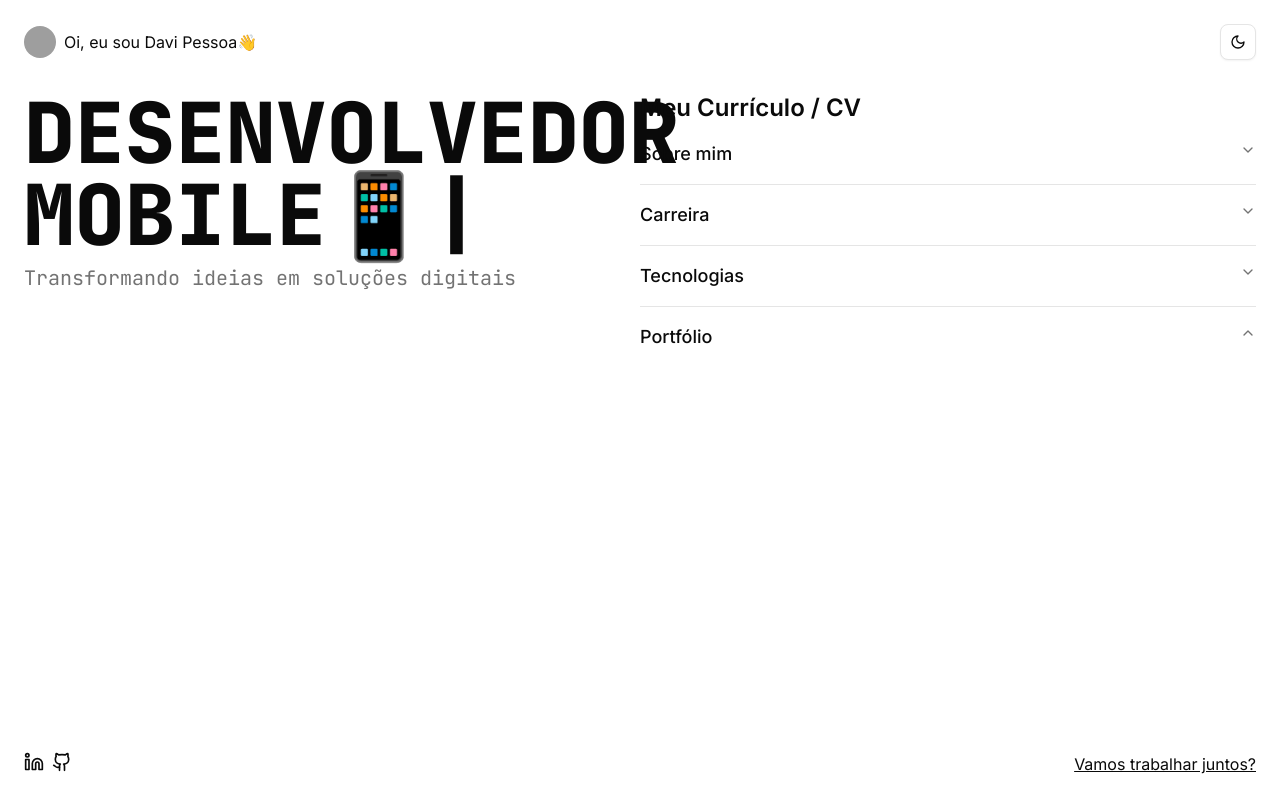
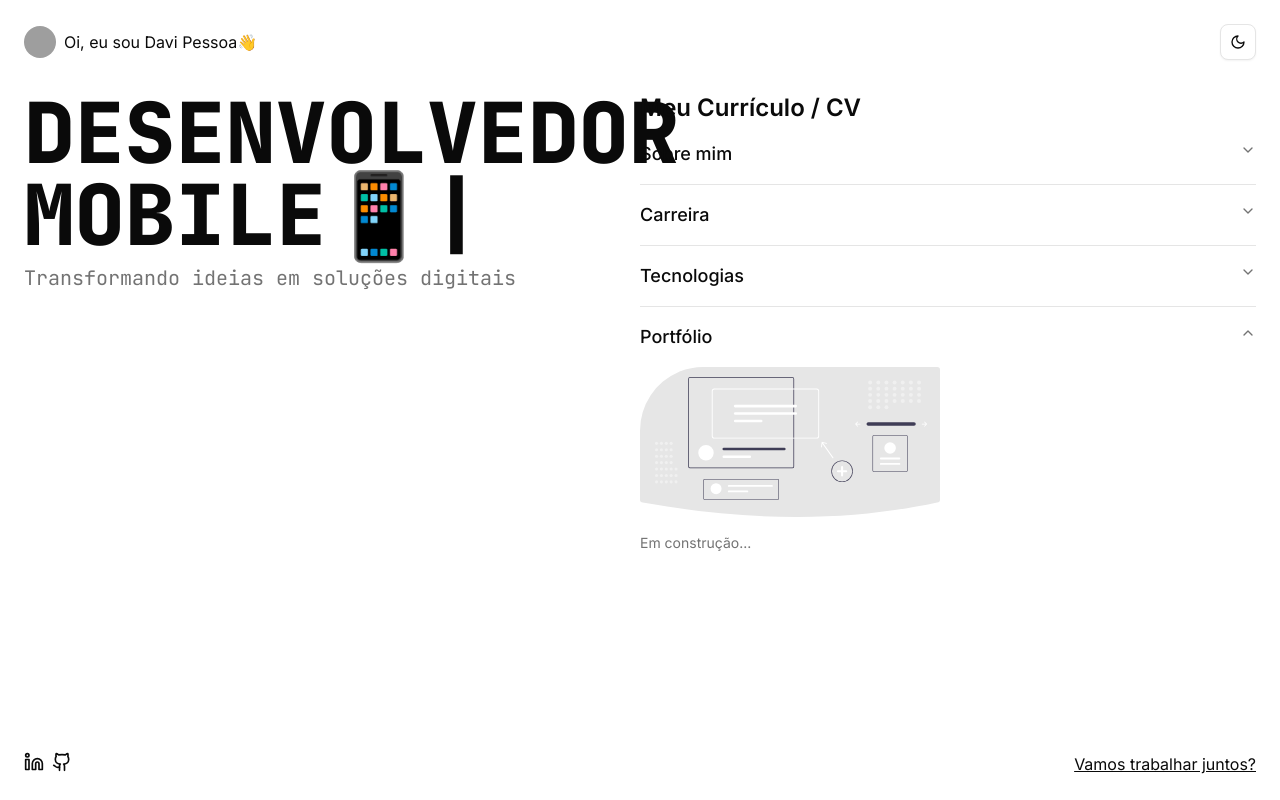
Before and after one commit to davipess93/davipessoa-dev, a Next.js app: page / in a window 1280 px wide. Both pictures are taken after a click on the button "Portfólio". Built offline with nearby package versions, Linux system fonts and the light colour scheme; grey boxes are pictures that could not be loaded; what tailwindcss-animated would draw is missing.

Commit message:
Imagem para portfolio em construção

```diff
--- a/src/app/page.tsx
+++ b/src/app/page.tsx
@@ -1,3 +1,5 @@
+import Image from 'next/image'
+
 import { DynamicSubtitle } from '@/components/dynamic-subtitle'
 import { DynamicTitle } from '@/components/dynamic-title'
 import { Footer } from '@/components/footer'
@@ -71,7 +73,18 @@ export default function Page() {
                   <AccordionTrigger className="text-md font-medium sm:text-lg">
                     Portfólio
                   </AccordionTrigger>
-                  <AccordionContent></AccordionContent>
+                  <AccordionContent className="flex flex-col items-center gap-4 md:items-start">
+                    <Image
+                      src="/assets/design-components.svg"
+                      alt="building portfolio"
+                      width={300}
+                      height={300}
+                      className="dark:invert"
+                    />
+                    <span className="text-muted-foreground">
+                      Em construção...
+                    </span>
+                  </AccordionContent>
                 </AccordionItem>
               </Accordion>
             </div>
```
Also changed, not shown: public/assets/design-components.svg (added).
